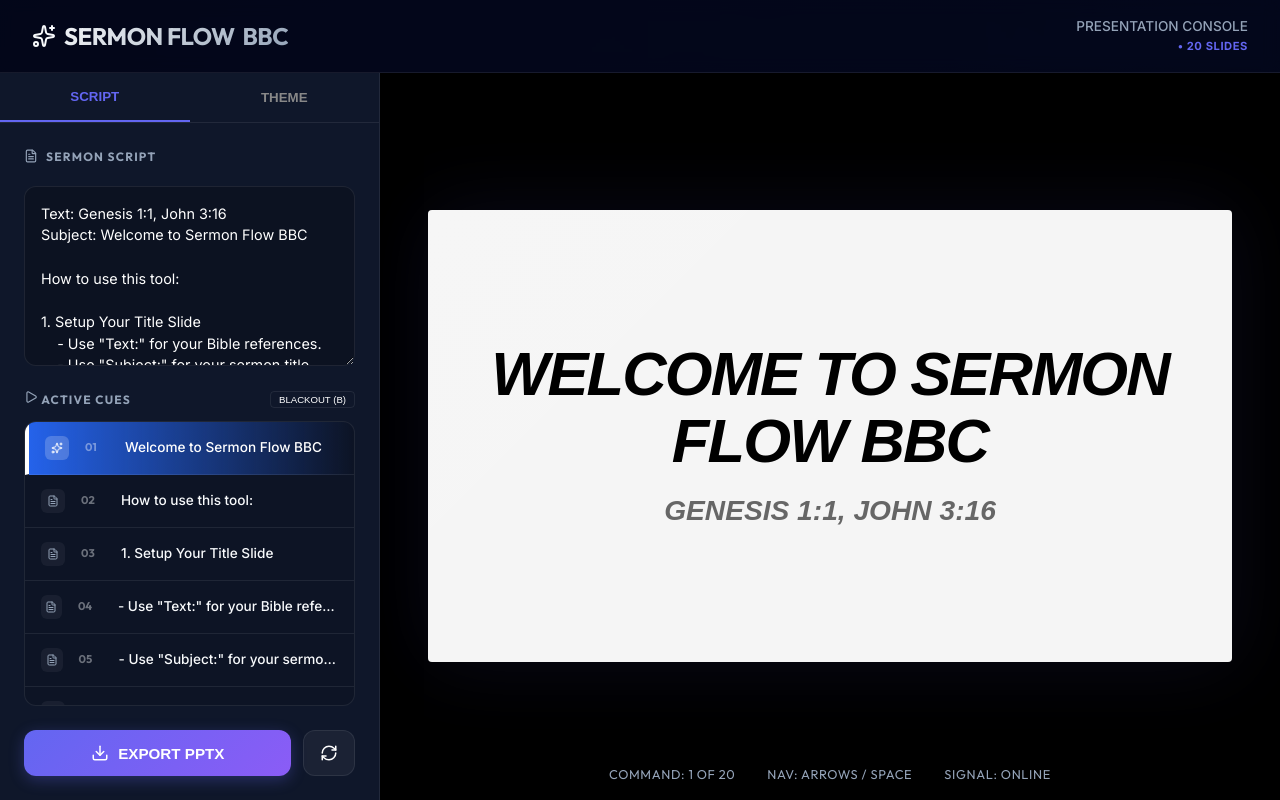
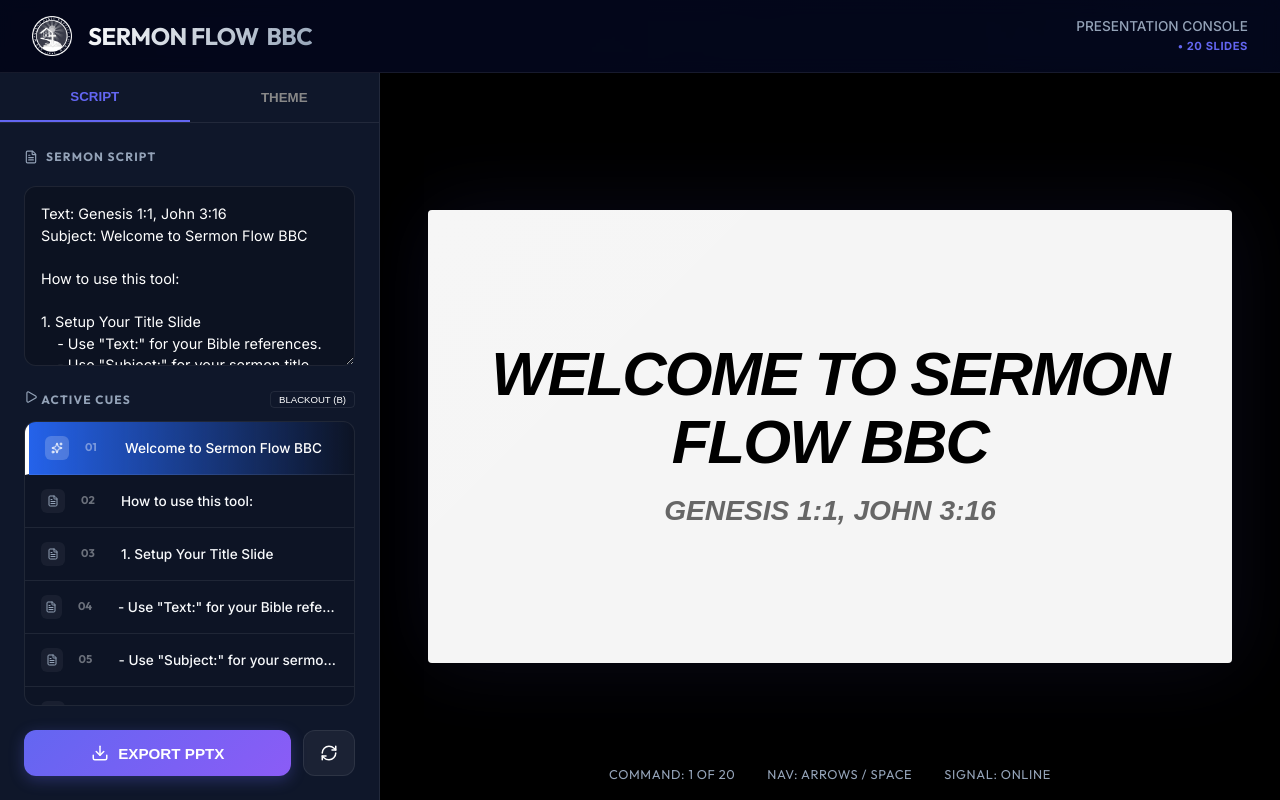
Before and after one commit to gloreanne19/sermon_flow, a React (Vite) app: page / in a window 1280 px wide. Built offline with nearby package versions, Linux system fonts and the light colour scheme; no server answers.

Commit message:
loading fixed

```diff
--- a/src/App.jsx
+++ b/src/App.jsx
@@ -395,7 +395,10 @@
   return (
     <div className="app-container">
       <header>
-        <h1><Sparkles className="text-primary" size={24} /> SERMON FLOW <span>BBC</span></h1>
+        <div style={{ display: 'flex', alignItems: 'center', gap: '1rem' }}>
+          <img src="/church-logo.png" alt="Church Logo" style={{ height: '40px', width: 'auto' }} />
+          <h1>SERMON FLOW <span>BBC</span></h1>
+        </div>
         <div style={{ textAlign: 'right' }}>
           <p>PRESENTATION CONSOLE</p>
           <div style={{ fontSize: '0.7rem', color: 'var(--primary)', fontWeight: 'bold', letterSpacing: '0.05em' }}>• {slides.length} SLIDES</div>
@@ -475,7 +478,7 @@
               </>
             ) : (
               <div className="theme-editor" style={{ display: 'flex', flexDirection: 'column', gap: '1.5rem' }}>
-                <div className="section-label"><Sparkles size={14} /> Design Customization</div>
+                <div className="section-label">Design Customization</div>
 
                 <div className="theme-field">
                   <label style={{ fontSize: '0.8rem', color: '#888', display: 'block', marginBottom: '0.5rem' }}>Background Image</label>
```
Also changed, not shown: public/church-logo.png (added).
